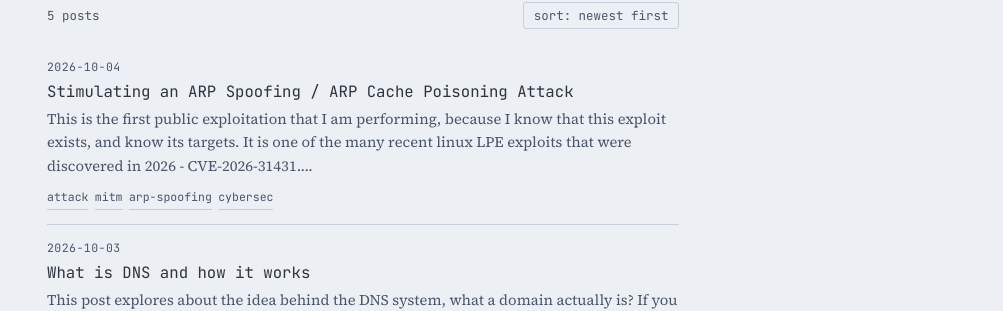
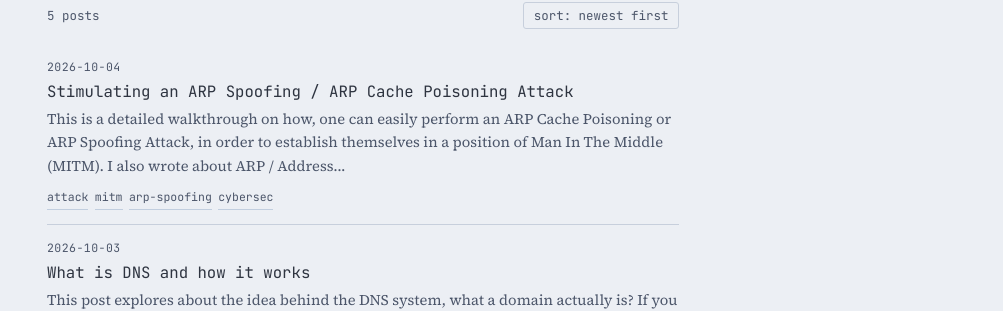
Before and after one commit to dream-wa1ker/writeups, a Jekyll site: the page built from index.md, in a window 1280 px wide. Shown: the part 361-672 px from the top of the page, without its empty margins (277-1280 px from the left). Built offline with Jekyll 4.4.1, drawn with Linux system fonts in a browser that asks for light colours.

Commit message:
updated a copy bug

```diff
--- a/_posts/2026-10-04-stimulating-arp-spoofing-attack.md
+++ b/_posts/2026-10-04-stimulating-arp-spoofing-attack.md
@@ -8,7 +8,6 @@ bar_label: BLOG(1)
 page_title: NAME
 tagline: "attack: stimulating arp cache poisioning attack"
 description: >-
-  This is the first public exploitation that I am performing, because I know that this exploit exists, and know its targets. It is one of the many recent linux LPE exploits that were discovered in 2026 - CVE-2026-31431. This blog is about a complete writeup on how and why this exploit works, everything that's behind it.
   This is a detailed walkthrough on how, one can easily perform an ARP Cache Poisoning or ARP Spoofing Attack, in order to establish themselves in a position of Man In The Middle (MITM). I also wrote about ARP / Address Resolution Protocol, why it exists and details about it.
 tags: [attack, mitm, arp-spoofing, cybersec]
 see_also:
```
